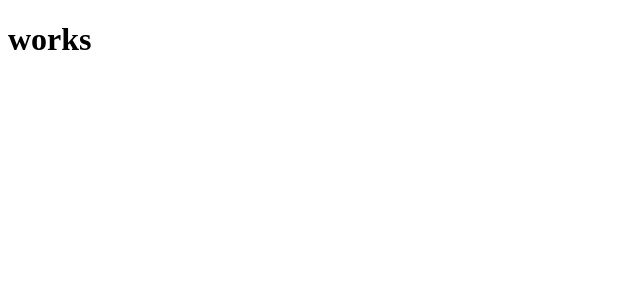
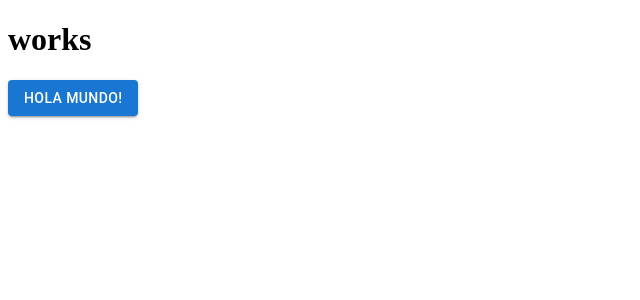
Before and after one commit to Team-React-17/api-peliculas, a React (Create React App) app: page / in a window 1280 px wide. Shown: the top 300 px of the page, without its empty margins (0-640 px from the left). Built offline with nearby package versions, Linux system fonts and the light colour scheme.

Commit message:
Add material-ui to proyect

```diff
--- a/package.json
+++ b/package.json
@@ -3,6 +3,10 @@
   "version": "0.1.0",
   "private": true,
   "dependencies": {
+    "@emotion/react": "^11.1.4",
+    "@emotion/styled": "^11.0.0",
+    "@material-ui/core": "^5.0.0-alpha.24",
+    "@material-ui/icons": "^4.11.2",
     "@testing-library/jest-dom": "^5.11.4",
     "@testing-library/react": "^11.1.0",
     "@testing-library/user-event": "^12.1.10",
--- a/src/pages/public/Main/index.tsx
+++ b/src/pages/public/Main/index.tsx
@@ -1,7 +1,12 @@
+import Button from '@material-ui/core/Button';
+
 function Main() {
   return (
     <div className="Main">
       <h1>works</h1>
+      <Button variant="contained" color="primary">
+        Hola Mundo!
+      </Button>
     </div>
   );
 }
```
Also changed, not shown: 2 other files (tests, documents, lock files or other folders).
